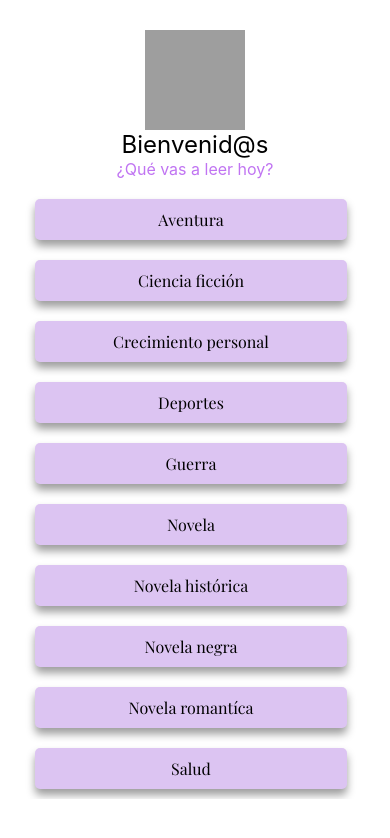
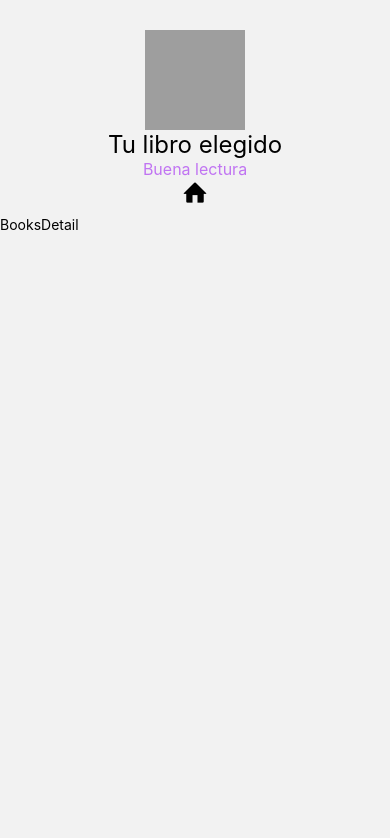
Before and after one commit to CeciliaBPerdomo/18.ReactNative.ProyectoFinal, a React Native app: screen /BooksDetail in a window 390 px wide. Shown: the top 838 px of the page. Built offline with nearby package versions, Linux system fonts and the light colour scheme; grey boxes are pictures that could not be loaded.

Commit message:
Navegacion

```diff
--- a/App.js
+++ b/App.js
@@ -1,39 +1,31 @@
-import { StyleSheet, View } from 'react-native';
-import { useState } from 'react';
-
-import Home from './src/screens/Home';
-import Books from './src/screens/Books';
-
+import { StatusBar } from 'react-native';
 import { useFonts } from "expo-font"
 import { fontCollection } from './src/utils/fonts';
 
-export default function App() {
-  const [categorySelected, setCategorySelected] = useState("")
-  const [ fontsLoaded ] = useFonts(fontCollection)
+// Navegacion
+import MainNavigation from './src/navigation/MainNavigation';
+import colors from './src/utils/colors';
+
+const App = () => {
+  // Fuente de las letras
+  const [fontsLoaded] = useFonts(fontCollection)
 
   if (!fontsLoaded) {
     return null
   }
 
-  const selectedCategoryState = (category) => {
-    setCategorySelected(category)
-  }
+  return (
+    <>
+      {/* Barra de estado */}
+      <StatusBar
+        backgroundColor={colors.bordes}
+        barStyle={"dark-content"}
+      />
 
-  return (
-    <View>
-      {categorySelected ?
-        <Books categorySelected={categorySelected} selectedCategoryState={selectedCategoryState} /> :
-        <Home selectedCategoryState={selectedCategoryState} />
-      }
-    </View>
+      {/* Navegacion */}
+      <MainNavigation />
+    </>
   );
 }
 
-const styles = StyleSheet.create({
-  container: {
-    flex: 1,
-    backgroundColor: '#fff',
-    alignItems: 'center',
-    justifyContent: 'center',
-  },
-});
+export default App
--- a/src/components/BookCategoryDetail.js
+++ b/src/components/BookCategoryDetail.js
@@ -1,11 +1,15 @@
-import { StyleSheet, Text, View } from 'react-native'
+import { Pressable, StyleSheet, Text, View } from 'react-native'
 import React from 'react'
 import colors from '../utils/colors'
 import { Image } from 'react-native'
 
-const BookCategoryDetail = ({ item }) => {
+const BookCategoryDetail = ({ item, navigation }) => {
     return (
-        <View style={styles.container}>
+        <View>
+            <Pressable
+                onPress={() => navigation.navigate("BooksDetail", {productId: item.id})}
+                style={styles.container}
+            >
 
             <Image
                 source={{ uri: item.image }}
@@ -18,7 +22,7 @@ const BookCategoryDetail = ({ item }) => {
                 <Text style={styles.textoAutor}>{item.author}</Text>
                 <Text style={styles.textoPrecio}>$ {item.price}</Text>
             </View>
-
+            </Pressable>
         </View>
     )
 }
@@ -28,29 +32,24 @@ export default BookCategoryDetail
 const styles = StyleSheet.create({
     container: {
         backgroundColor: colors.botones,
-        width: "80%",
         marginHorizontal: "10%",
         padding: 10,
         marginVertical: 10,
         borderRadius: 10,
         gap: 20,
-        alignItems: "center",
         flexDirection: "row"
     },
 
     imagen: {
         width: 90,
         height: 90,
-        borderRadius: 5
+        borderRadius: 5,
     },
 
     texto: {
         fontSize: 14,
-        fontWeight: "bold"
-    },
-
-    textoAutor: {
-
+        fontWeight: "bold",
+        marginVertical: 10
     },
 
     textoPrecio: {
--- a/src/components/CardCategory.js
+++ b/src/components/CardCategory.js
@@ -5,10 +5,10 @@ import Shadows from './wrappers/shadows'
 import colors from '../utils/colors'
 import fonts from '../utils/fonts'
 
-const CardCategory = ({ item, selectedCategoryState }) => {
+const CardCategory = ({ item, navigation }) => {
     return (
         <View >
-            <Pressable onPress={() => selectedCategoryState(item)}>
+            <Pressable onPress={() => navigation.navigate("Books", {categorySelected: item})}>
                 <Shadows style={styles.container}>
                     <Text style={styles.texto}>
                         {item}
--- a/src/components/Categories.js
+++ b/src/components/Categories.js
@@ -1,22 +1,26 @@
-import { StyleSheet, View, FlatList } from 'react-native'
+import { View, FlatList } from 'react-native'
+
 import categoria from "../data/categoria.json"
 import CardCategory from './CardCategory'
 
-const Categories = ({selectedCategoryState}) => {
+const Categories = ({ navigation }) => {
   return (
     <View>
+
       <FlatList
         data={categoria}
         key={item => item}
-        renderItem={({item}) => (
-            <CardCategory item={item} selectedCategoryState={selectedCategoryState} />
+        renderItem={({ item }) => (
+
+          <CardCategory
+            item={item}
+            navigation={navigation}
+          />
         )}
       />
+
     </View>
   )
 }
 
 export default Categories
-
-const styles = StyleSheet.create({
-})
--- a/src/components/Header.js
+++ b/src/components/Header.js
@@ -1,7 +1,10 @@
-import { StyleSheet, Text, View, Image } from 'react-native'
+import { StyleSheet, Text, View, Image, Pressable } from 'react-native'
 import colors from '../utils/colors'
 
-const Header = ({ title, sub }) => {
+// Iconos
+import { Entypo } from "@expo/vector-icons"
+
+const Header = ({ title, sub, navigation }) => {
     return (
         <View style={styles.container}>
             <Image
@@ -17,6 +20,12 @@ const Header = ({ title, sub }) => {
             <Text style={styles.subTitulo}>
                 {sub}
             </Text>
+
+            {navigation.canGoBack() &&
+                <Pressable onPress={() => navigation.goBack()}>
+                    <Entypo name="home" size={25} color="black" />
+                </Pressable>
+            }
         </View>
     )
 }
--- /dev/null
+++ b/src/navigation/MainNavigation.js
@@ -0,0 +1,70 @@
+import { StyleSheet, Text, View } from 'react-native'
+
+// Navegacion
+import { NavigationContainer } from '@react-navigation/native';
+import { createNativeStackNavigator } from '@react-navigation/native-stack';
+
+// Screens
+import Home from "../screens/Home"
+import Books from "../screens/Books"
+import BooksDetail from '../screens/BooksDetail';
+
+// Encabezado
+import Header from '../components/Header';
+
+const Stack = createNativeStackNavigator();
+
+const MainNavigation = () => {
+    return (
+        <>
+            <NavigationContainer>
+
+                <Stack.Navigator
+                    initialRouteName="Home"
+                    screenOptions={({ route, navigation }) => {
+                        return {
+                            header: () => {
+                                return <Header
+                                    navigation={navigation}
+                                    // Titulo
+                                    title={route.name == "Home" ? "Bienvenid@s" :
+                                        route.name === "Books" ? route.params.categorySelected :
+                                            route.name === "BooksDetail" ? "Tu libro elegido" : "Bienvenid@s"
+                                    }
+                                    // Sub-titulo
+                                    sub={route.name == "Home" ? "¿Qué vas a leer hoy?" :
+                                        route.name == "Books" ? "Todo lo que querés leer sobre: " + route.params.categorySelected.toLowerCase() + "." :
+                                            route.name === "BooksDetail" ? "Buena lectura" : null
+                                    }
+                                />
+                            }
+                        }
+                    }}
+                >
+
+                    <Stack.Screen
+                        name="Home"
+                        component={Home}
+                    />
+
+                    <Stack.Screen
+                        name="Books"
+                        component={Books}
+                    />
+
+                    <Stack.Screen
+                        name="BooksDetail"
+                        component={BooksDetail}
+                    />
+
+
+                </Stack.Navigator>
+
+            </NavigationContainer>
+        </>
+    )
+}
+
+export default MainNavigation
+
+const styles = StyleSheet.create({})
--- a/src/screens/Books.js
+++ b/src/screens/Books.js
@@ -1,15 +1,16 @@
-import { FlatList, StyleSheet, View } from 'react-native'
+import { FlatList, View } from 'react-native'
 import { useEffect, useState } from 'react'
 
 import libros from "../data/libros.json"
 
-import Header from '../components/Header'
 import BookCategoryDetail from '../components/BookCategoryDetail'
 import SearchBar from '../components/wrappers/SearchBar'
-import BackHome from '../components/wrappers/BackHome'
 
 
-const Books = ({ categorySelected, selectedCategoryState }) => {
+const Books = ({ route, navigation }) => {
+  const { categorySelected } = route.params
+
+  // Search
   const [booksFiltered, setBooksFiltered] = useState([])
   const [keyWord, setKeyWord] = useState("")
 
@@ -37,20 +38,16 @@ const Books = ({ categorySelected, selectedCategoryState }) => {
 
   return (
     <View>
-
-      <Header title={categorySelected || "Bienvenid@s"}
-        sub={"Todo lo que querés leer sobre: " + (categorySelected.toLowerCase()) + "."}
-      />
-
-      <BackHome selectedCategoryState={selectedCategoryState}/>
-
       <SearchBar handlerKeyWord={handlerKeyWord} />
 
       <FlatList
         data={booksFiltered}
         key={item => item.id}
         renderItem={({ item }) =>
-          <BookCategoryDetail item={item} />
+          <BookCategoryDetail
+            item={item}
+            navigation={navigation}
+          />
         }
       />
 
@@ -59,5 +56,3 @@ const Books = ({ categorySelected, selectedCategoryState }) => {
 }
 
 export default Books
-
-const styles = StyleSheet.create({})
--- /dev/null
+++ b/src/screens/BooksDetail.js
@@ -0,0 +1,14 @@
+import { StyleSheet, Text, View } from 'react-native'
+import React from 'react'
+
+const BooksDetail = () => {
+  return (
+    <View>
+      <Text>BooksDetail</Text>
+    </View>
+  )
+}
+
+export default BooksDetail
+
+const styles = StyleSheet.create({})
--- a/src/screens/Home.js
+++ b/src/screens/Home.js
@@ -2,15 +2,20 @@ import { StyleSheet, Text, View } from 'react-native'
 import Header from '../components/Header'
 import Categories from '../components/Categories'
 
-const Home = ({selectedCategoryState}) => {
+const Home = ({ navigation }) => {
   return (
-    <View>
-      <Header title="Bienvenid@s" sub="¿Qué vas a leer hoy?"/>
-      <Categories selectedCategoryState={selectedCategoryState}/>
+    <View style={styles.container}>
+      {/* <Header title="Bienvenid@s" sub="¿Qué vas a leer hoy?" /> */}
+      <Categories navigation={navigation} />
     </View>
   )
 }
 
 export default Home
 
-const styles = StyleSheet.create({})
+const styles = StyleSheet.create({
+  container: {
+    backgroundColor: '#fff',
+    justifyContent: "center"
+  }
+})
```
Also changed, not shown: 1 other file (tests, documents, lock files or other folders).
